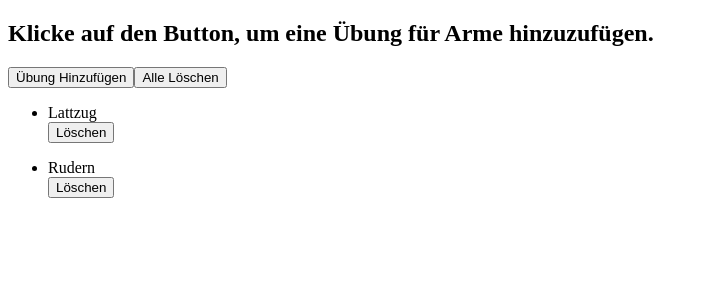
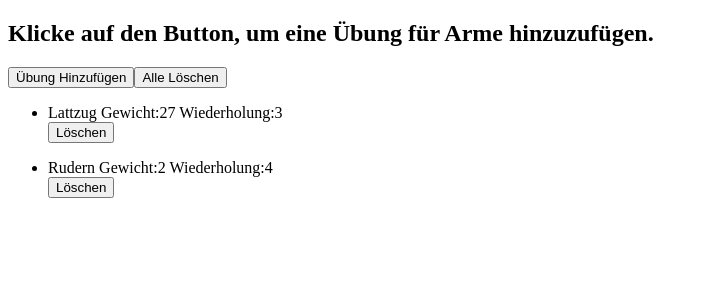
Before and after one commit to ElyasJabari/MyGymPlan, a React (Vite) app: page /exercises/Arme in a window 1280 px wide. Shown: the top 300 px of the page, without its empty margins (0-708 px from the left). Built offline with nearby package versions, Linux system fonts and the light colour scheme.

Commit message:
Add filter for inserting a single exercise into a musclegroup

```diff
--- a/src/Components/Exercises.jsx
+++ b/src/Components/Exercises.jsx
@@ -10,8 +10,8 @@ export default function Exercises() {
     return saved
       ? JSON.parse(saved)
       : [
-          { id: 1, name: "Lattzug", weight: 27, set: 3 },
-          { id: 2, name: "Rudern", weight: 2, set: 4 },
+          { id: 1, name: "Lattzug", weight: 27, set: 3, katagorie: name },
+          { id: 2, name: "Rudern", weight: 2, set: 4, katagorie: name },
         ];
   });
   useEffect(() => {
@@ -33,7 +33,13 @@ export default function Exercises() {
 
     setExercises([
       ...exercises,
-      { id: newId, name: excercisName, weight: exercisWeight, set: exercisSet },
+      {
+        id: newId,
+        name: excercisName,
+        weight: exercisWeight,
+        set: exercisSet,
+        katagorie: name,
+      },
     ]);
     setIsOpen(false);
   };
@@ -44,9 +50,13 @@ export default function Exercises() {
       <button onClick={() => setIsOpen(true)}>Übung Hinzufügen</button>
       <button onClick={() => setExercises([])}>Alle Löschen</button>
 
-      {exercises.map((e) => (
+      {exercises
+        .filter((e) => e.katagorie === name)
+        .map((e) => (
           <ul key={e.id}>
-          <li>{e.name}</li>
+            <li>
+              {e.name} Gewicht:{e.weight} Wiederholung:{e.set}
+            </li>
             <button
               onClick={() => {
                 setExercises(exercises.filter((f) => f.id !== e.id));
```
Lines whose indentation alone changed are shown as unchanged.
